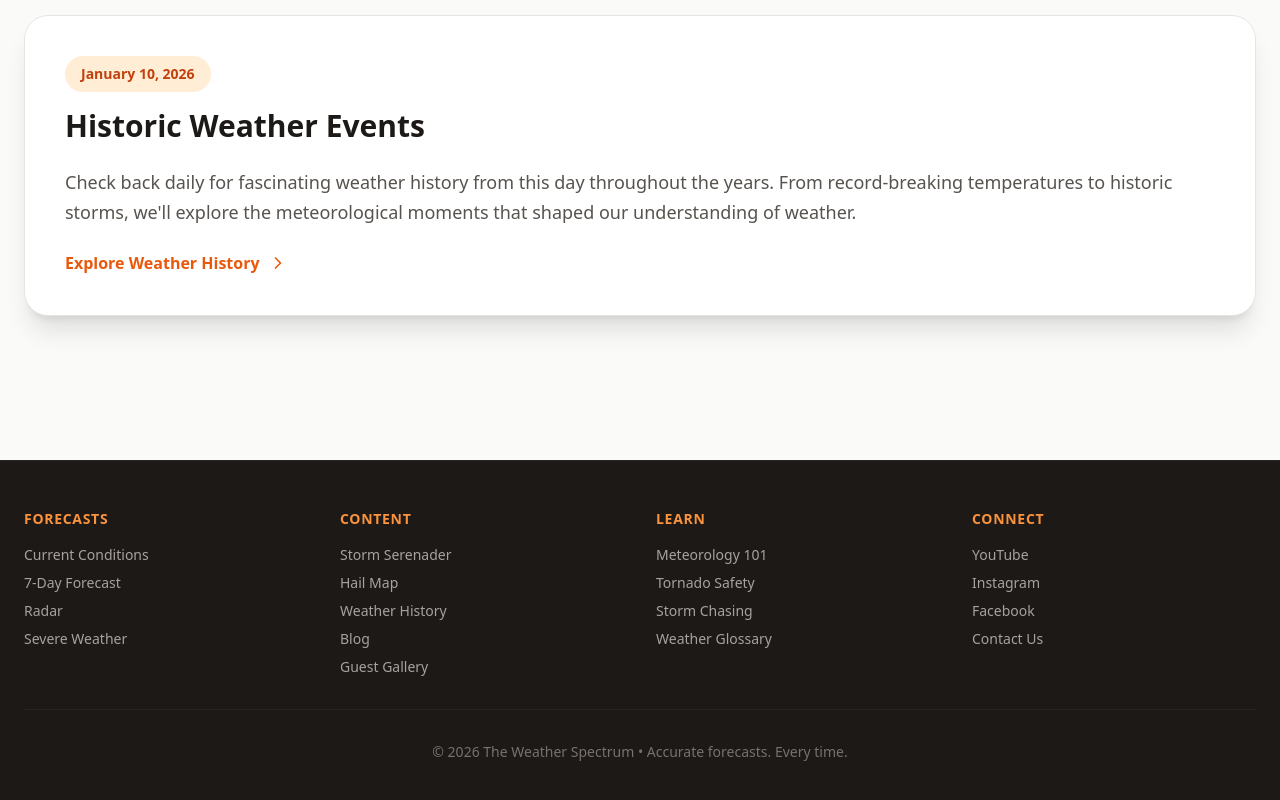
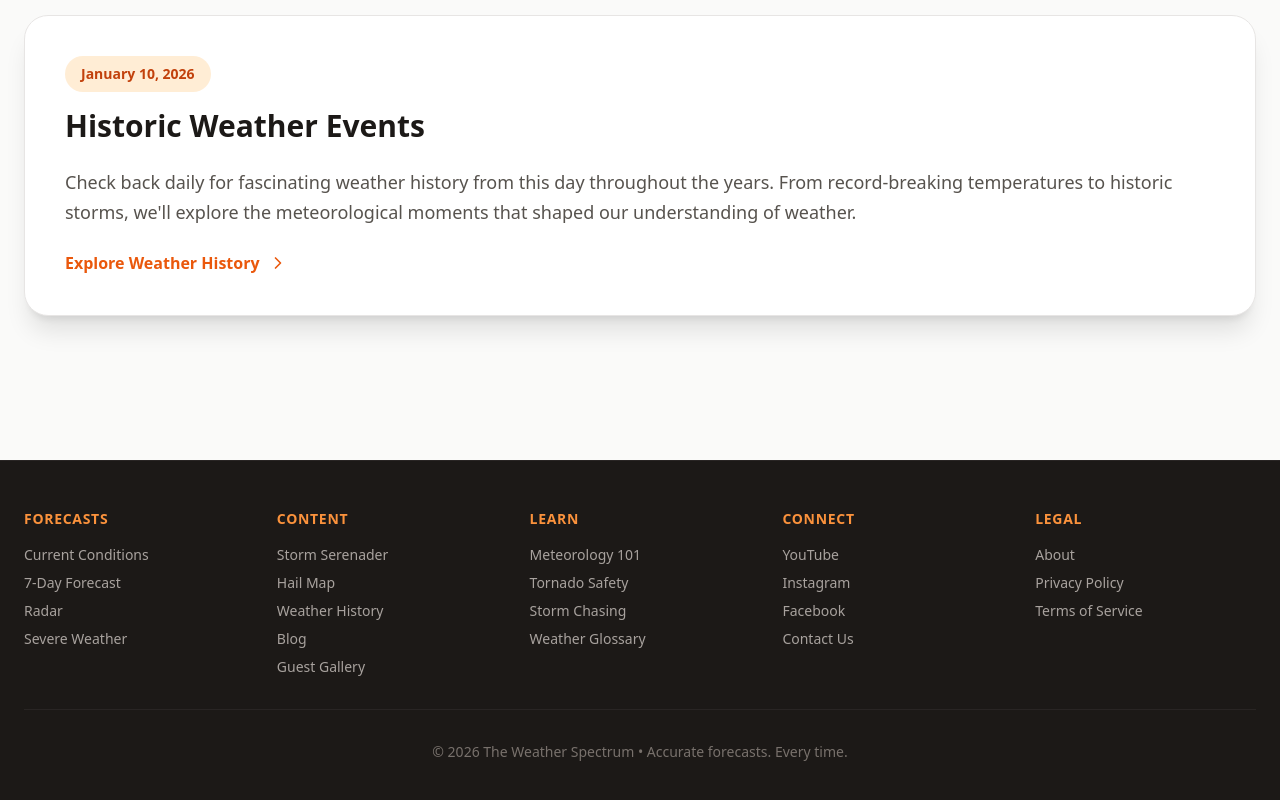
Before and after one commit to Foofykinz/weather-spectrum, a React (Vite) app: page / in a window 1280 px wide. Shown: the part 3517-4317 px from the top of the page. Built offline with nearby package versions, Linux system fonts and the light colour scheme; no server answers.

Commit message:
Add legal pages and footer links for AdSense compliance

```diff
--- a/src/App.jsx
+++ b/src/App.jsx
@@ -124,13 +124,16 @@ export default function App() {
             <Route path="/history" element={<div className="max-w-7xl mx-auto px-6 py-20 text-center"><h1 className="text-4xl font-bold">Weather History - Coming Soon</h1></div>} />
             <Route path="/blog" element={<div className="max-w-7xl mx-auto px-6 py-20 text-center"><h1 className="text-4xl font-bold">Blog - Coming Soon</h1></div>} />
             <Route path="/gallery" element={<div className="max-w-7xl mx-auto px-6 py-20 text-center"><h1 className="text-4xl font-bold">Gallery - Coming Soon</h1></div>} />
+            <Route path="/about" element={<div className="max-w-4xl mx-auto px-6 py-20"><iframe src="/about.html" className="w-full h-screen border-0" title="About"></iframe></div>} />
+            <Route path="/privacy-policy" element={<div className="max-w-4xl mx-auto px-6 py-20"><iframe src="/privacy-policy.html" className="w-full h-screen border-0" title="Privacy Policy"></iframe></div>} />
+            <Route path="/terms-of-service" element={<div className="max-w-4xl mx-auto px-6 py-20"><iframe src="/terms-of-service.html" className="w-full h-screen border-0" title="Terms of Service"></iframe></div>} />
             <Route path="/admin" element={<Admin />} />
           </Routes>
 
           {/* Footer */}
           <footer className="bg-stone-900 border-t border-stone-800 mt-20">
             <div className="max-w-7xl mx-auto px-6 py-12">
-              <div className="grid md:grid-cols-4 gap-8 mb-8">
+              <div className="grid md:grid-cols-5 gap-8 mb-8">
                 <div>
                   <h4 className="font-bold mb-4 text-orange-400 text-sm tracking-wider uppercase">Forecasts</h4>
                   <ul className="space-y-2 text-sm text-stone-400">
@@ -168,6 +171,14 @@ export default function App() {
                     <li><a href="#" className="hover:text-orange-400 transition-colors">Contact Us</a></li>
                   </ul>
                 </div>
+                <div>
+                  <h4 className="font-bold mb-4 text-orange-400 text-sm tracking-wider uppercase">Legal</h4>
+                  <ul className="space-y-2 text-sm text-stone-400">
+                    <li><Link to="/about" className="hover:text-orange-400 transition-colors">About</Link></li>
+                    <li><Link to="/privacy-policy" className="hover:text-orange-400 transition-colors">Privacy Policy</Link></li>
+                    <li><Link to="/terms-of-service" className="hover:text-orange-400 transition-colors">Terms of Service</Link></li>
+                  </ul>
+                </div>
               </div>
               <div className="border-t border-stone-800 pt-8 text-center text-sm text-stone-500">
                 <p>© 2026 The Weather Spectrum • Accurate forecasts. Every time.</p>
```
Also changed, not shown: 1 other file (tests, documents, lock files or other folders).
